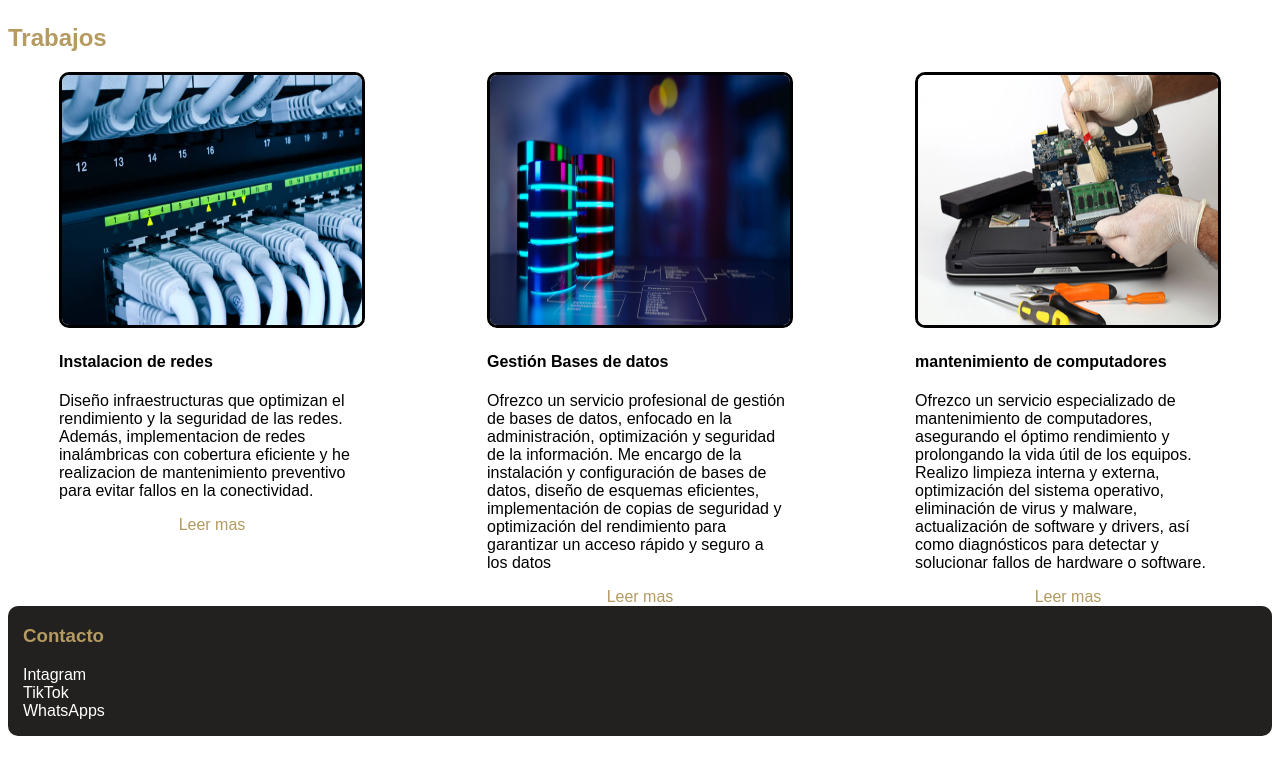
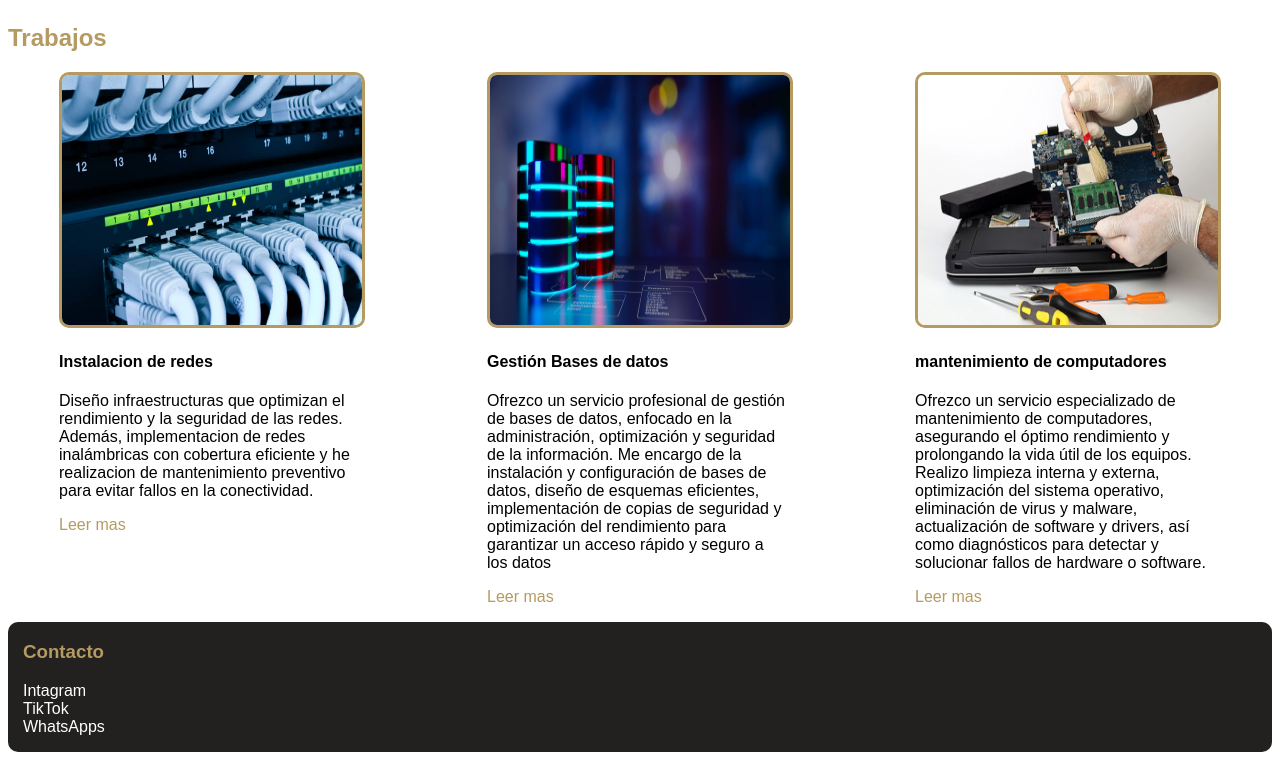
Before and after one commit to jefferson0725/Proyecto-1, a plain HTML site: page index.html in a window 1280 px wide. Shown: the part 1097-1857 px from the top of the page. Drawn offline with Linux system fonts and the light colour scheme.

Commit message:
final guia 5

```diff
--- a/index.html
+++ b/index.html
@@ -51,19 +51,19 @@
                 <img src="assets/t1.jpg" alt="trabajo1">
                 <h4>Instalacion de redes</h4>
                 <p>Diseño infraestructuras que optimizan el rendimiento y la seguridad de las redes. Además, implementacion de redes inalámbricas con cobertura eficiente y he realizacion de mantenimiento preventivo para evitar fallos en la conectividad.</p>
-                <p2 style="color: #b59a61;">Leer mas</p2>
+                <p class="mas">Leer mas</p>
             </div>
             <div class="producto">
                 <img src="assets/t2.jpeg" alt="trabajo2">
                 <h4>Gestión Bases de datos</h4>
                 <p>Ofrezco un servicio profesional de gestión de bases de datos, enfocado en la administración, optimización y seguridad de la información. Me encargo de la instalación y configuración de bases de datos, diseño de esquemas eficientes, implementación de copias de seguridad y optimización del rendimiento para garantizar un acceso rápido y seguro a los datos</p>
-                <p2 style="color: #b59a61;">Leer mas</p2>
+                <p class="mas">Leer mas</p>
             </div>
             <div class="producto">
                 <img src="assets/t3.webp" alt="trabajo3">
                 <h4>mantenimiento de computadores</h4>
                 <p>Ofrezco un servicio especializado de mantenimiento de computadores, asegurando el óptimo rendimiento y prolongando la vida útil de los equipos. Realizo limpieza interna y externa, optimización del sistema operativo, eliminación de virus y malware, actualización de software y drivers, así como diagnósticos para detectar y solucionar fallos de hardware o software.</p>
-                <p2 style="color: #b59a61;">Leer mas</p2>
+                <p class="mas">Leer mas</p>
             </div>
         </section>
     </main>
--- a/styles.css
+++ b/styles.css
@@ -87,13 +87,19 @@ body{
     width: 300px;
     height: 250px;
     border-radius: 10px;
-    border: solid black;
+    border: solid #b59a61;
 }
 .section-3 h4{
     display: flex;
     text-align: left;
 }
 .section-3 p{
+    display: flex;
+    text-align: left;
+    max-width: 300px;
+}
+.mas {
+    color: #b59a61;
     display: flex;
     text-align: left;
     max-width: 300px;
```
